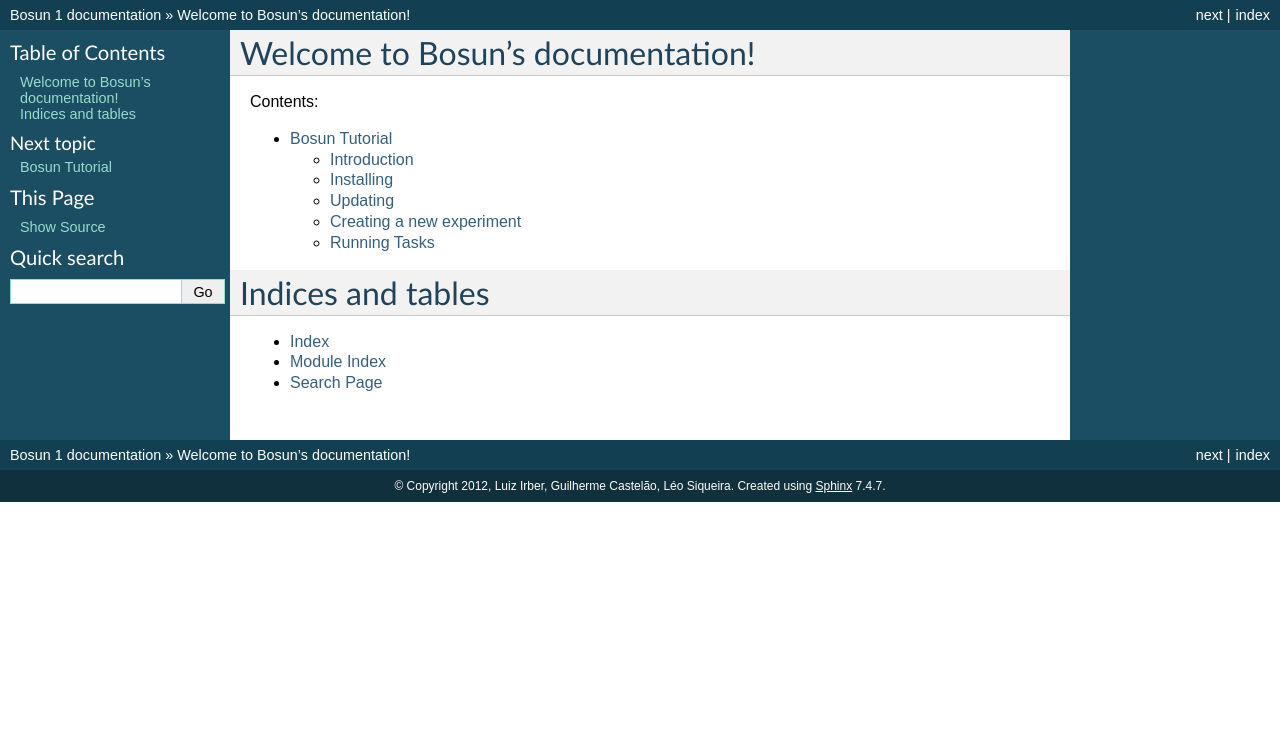
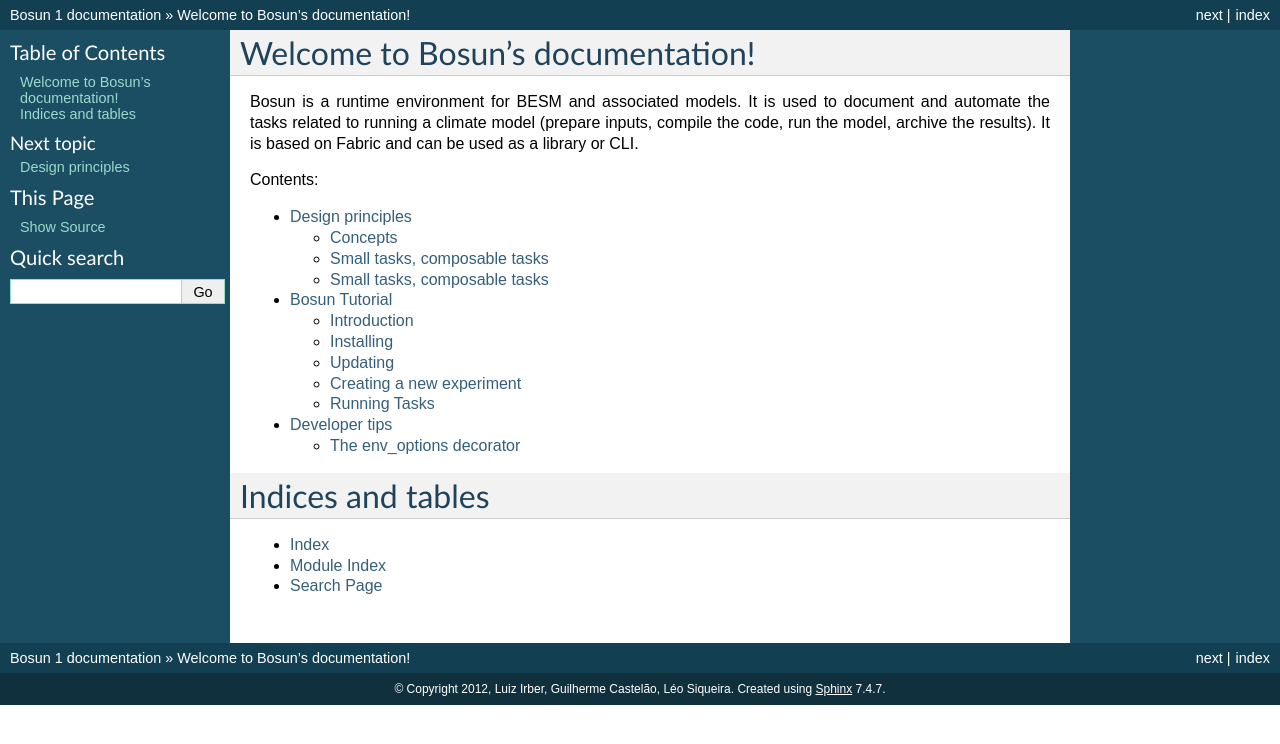
Before and after one commit to luizirber/bosun, a Sphinx documentation site: the page built from docs/index.rst, in a window 1280 px wide. Shown: the top 744 px of the page. Built offline with Sphinx 7.4.7, drawn with Linux system fonts in a browser that asks for light colours.

Commit message:
Design principles added to documentation

```diff
--- /dev/null
+++ b/docs/developer.rst
@@ -0,0 +1,8 @@
+Developer tips
+==============
+
+*************************
+The env_options decorator
+*************************
+
+Why does env_options is a decorator?
--- a/docs/index.rst
+++ b/docs/index.rst
@@ -6,12 +6,19 @@
 Welcome to Bosun's documentation!
 =================================
 
+Bosun is a runtime environment for BESM and associated models. It is used to
+document and automate the tasks related to running a climate model (prepare
+inputs, compile the code, run the model, archive the results). It is based
+on Fabric and can be used as a library or CLI.
+
 Contents:
 
 .. toctree::
    :maxdepth: 2
 
-   bosun
+   principles
+   tutorial
+   developer
 
 Indices and tables
 ==================
--- /dev/null
+++ b/docs/principles.rst
@@ -0,0 +1,62 @@
+Design principles
+=================
+
+This section explains the philosophy behind Bosun development and how we can
+fit a model to it.
+
+********
+Concepts
+********
+
+Bosun tasks acts over data sources and sinks.
+Tasks can be divided in four categories: Prepare, Compile, Run and Archive.
+Data sources and sinks can be Experiments, Code, Artifacts and Storage.
+
+.. image:: https://docs.google.com/drawings/d/1OuNhnngb34NPufprCS1nGV7CRoqFBb25vdamvYDUX4o/pub?w=483&amp;h=356
+
+Execution
+---------
+
+In a very high level executing a model can be divided in four parts:
+
+ * Prepare
+
+   This step can include data manipulation (download, munging, copying)
+   and directory creation.
+
+ * Compile
+
+   Code checkout from repositories, instrumentation and compilation are
+   good fits for this step.
+
+ * Run
+
+   How to run the model: batch system submission, consistency checks,
+   status and automatic restarts.
+
+ * Archive
+
+
+
+Sources and sinks
+-----------------
+
+ * Experiment
+
+ * Code
+
+ * Artifacts
+
+ * Storage
+
+*****************************
+Small tasks, composable tasks
+*****************************
+
+Tasks should be small, and complex tasks should be broken in smaller ones.
+
+*****************************
+Small tasks, composable tasks
+*****************************
+
+Tasks should be small, and complex tasks should be broken in smaller ones.
```
Also changed, not shown: docs/tutorial.rst (renamed from docs/bosun.rst).
